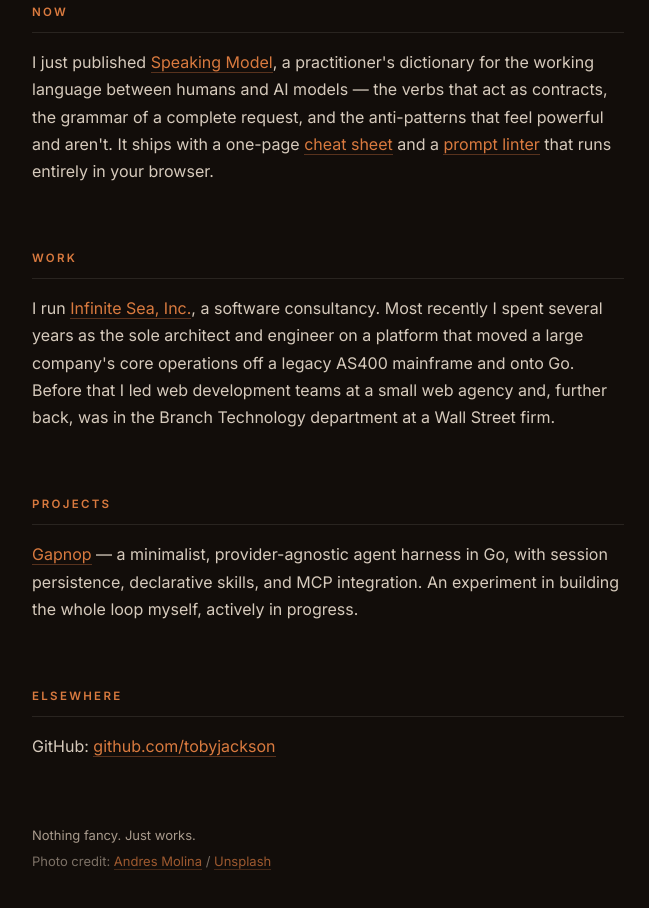
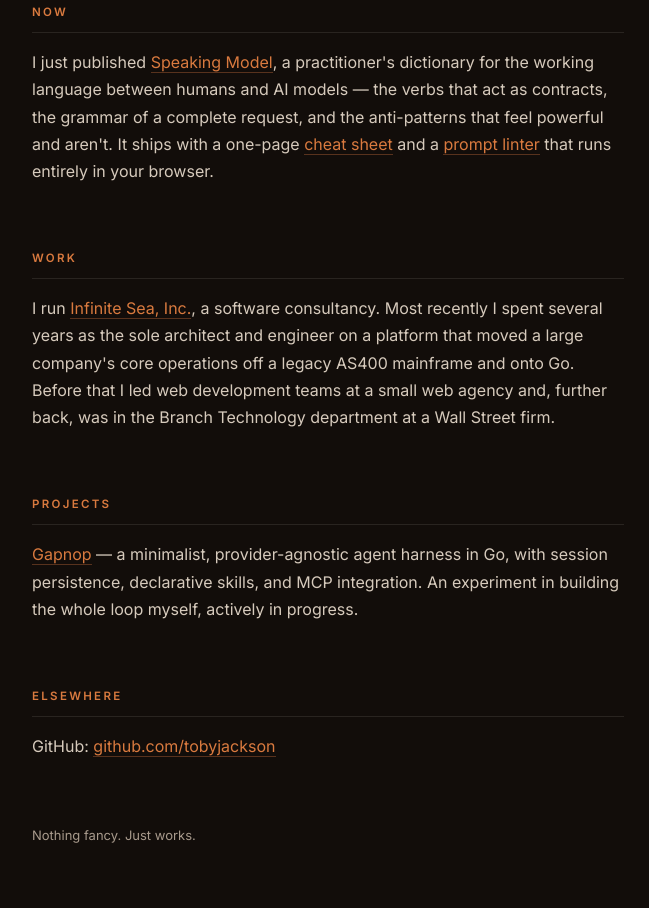
Before and after one commit to tobyjackson/tobyjackson.github.io, a plain HTML site: page index.html in a window 1280 px wide. Shown: the part 805-1713 px from the top of the page, without its empty margins (312-961 px from the left). Drawn offline with Linux system fonts and the light colour scheme.

Commit message:
Remove photo credit — Unsplash photographer profile is empty

```diff
--- a/index.html
+++ b/index.html
@@ -101,7 +101,6 @@
 </section>
 <footer>
 <p>Nothing fancy. Just works.</p>
-<p class="credit">Photo credit: <a href="https://unsplash.com/@andresmolina" target="_blank" rel="noopener noreferrer">Andres Molina</a> / <a href="https://unsplash.com" target="_blank" rel="noopener noreferrer">Unsplash</a></p>
 </footer>
 </main>
 </body>
--- a/style.css
+++ b/style.css
@@ -156,11 +156,6 @@
   color: var(--slate);
 }
 
-footer .credit {
-  opacity: 0.7;
-  margin-top: 0.25rem;
-}
-
 /* --- Responsive --- */
 @media (max-width: 480px) {
   main {
```
